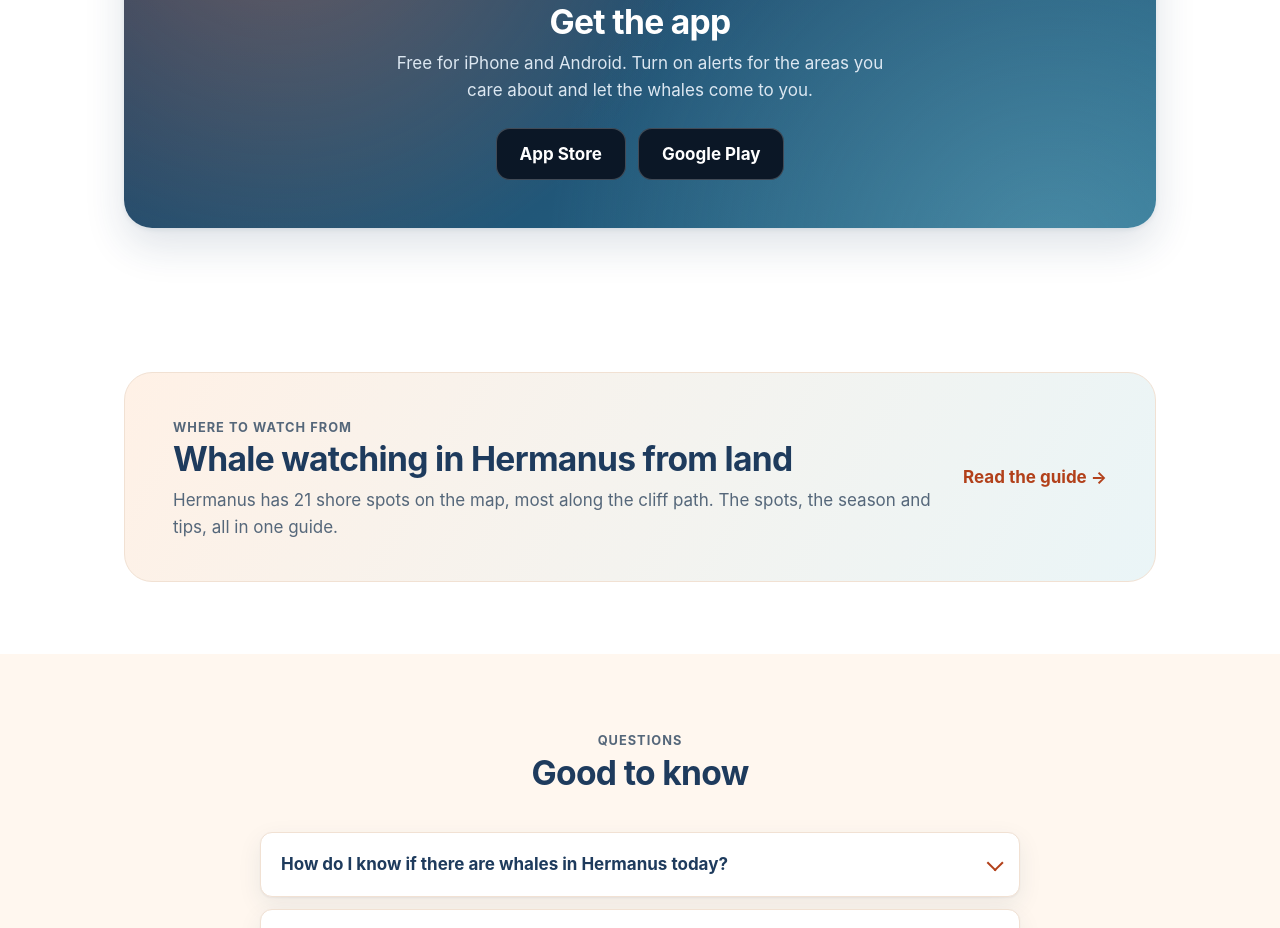
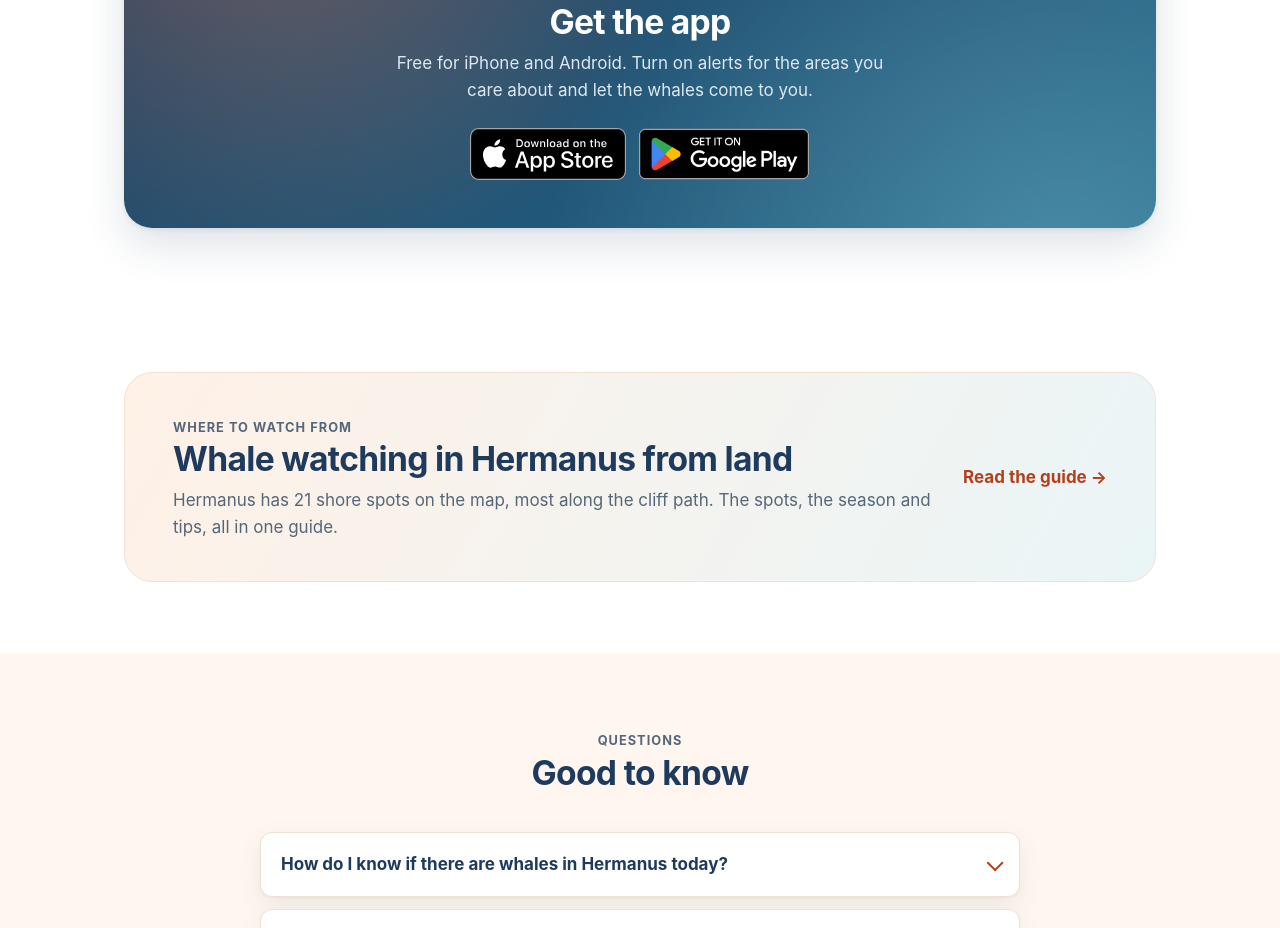
Before and after one commit to erikh360/kelp-horn, a plain HTML site: page index.html in a window 1280 px wide. Shown: the part 2059-2987 px from the top of the page. Drawn offline with Linux system fonts and the light colour scheme.

Commit message:
app store badges

```diff
--- a/assets/site.css
+++ b/assets/site.css
@@ -368,20 +368,10 @@ h3 { font-size: 1.15rem; font-weight: 700; letter-spacing: -0.01em; margin: 0 0
 .get-app h2 { color: var(--on-dark); margin: 0 0 8px; }
 .get-app > p { color: #DCE7F1; max-width: 46ch; margin: 0 auto 24px; }
 .get-app img { width: 96px; height: auto; margin-bottom: 8px; }
-.badges { display: flex; flex-wrap: wrap; gap: 12px; justify-content: center; }
-.badges a {
-  display: inline-flex;
-  align-items: center;
-  min-height: 52px;
-  padding: 12px 24px;
-  border-radius: 14px;
-  background: #0B1726;
-  color: var(--on-dark);
-  font-weight: 700;
-  text-decoration: none;
-  box-shadow: inset 0 0 0 1px rgba(255, 255, 255, 0.22);
-}
-.badges a:hover { background: #000000; color: var(--on-dark); }
+.badges { display: flex; flex-wrap: wrap; gap: 12px; justify-content: center; align-items: center; }
+/* The official store badges. Both the same height; Apple asks for at least 40px. */
+.badges a { display: inline-block; border-radius: 8px; line-height: 0; }
+.badges img { height: 52px; width: auto; margin: 0; display: block; }
 .get-app .soon {
   display: inline-flex;
   align-items: center;
--- a/assets/stores.js
+++ b/assets/stores.js
@@ -7,15 +7,22 @@ document.addEventListener('DOMContentLoaded', () => {
   for (const block of document.querySelectorAll('[data-stores]')) {
     const badges = block.querySelector('.badges');
     const soon = block.querySelector('.soon');
+    // The official badges, from Apple's marketing tools and Google's badge page.
+    // Width and height keep the layout steady while they load.
     const links = [
-      [APP_STORE_URL, 'App Store'],
-      [PLAY_STORE_URL, 'Google Play'],
+      [APP_STORE_URL, '/assets/badge-app-store.svg', 'Download on the App Store', 120, 40],
+      [PLAY_STORE_URL, '/assets/badge-google-play.png', 'Get it on Google Play', 570, 172],
     ];
-    for (const [url, label] of links) {
+    for (const [url, src, label, width, height] of links) {
       if (!url) continue;
       const a = document.createElement('a');
       a.href = url;
-      a.textContent = label;
+      const img = document.createElement('img');
+      img.src = src;
+      img.alt = label;
+      img.width = width;
+      img.height = height;
+      a.append(img);
       badges.append(a);
     }
     const any = badges.children.length > 0;
```
Also changed, not shown: assets/badge-app-store.svg (added), assets/badge-google-play.png (added).
